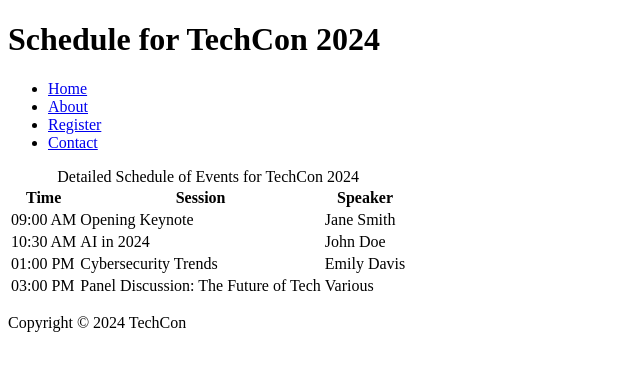
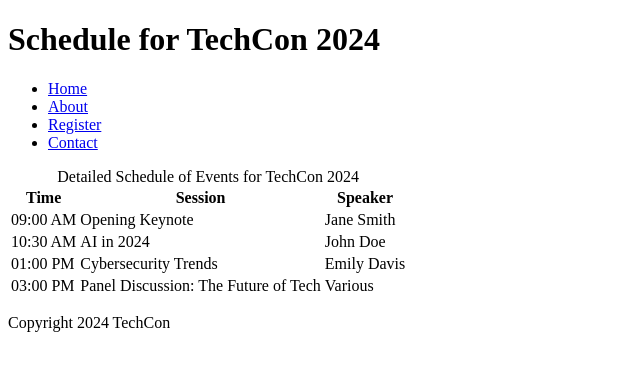
Before and after one commit to Aycreamy/TechCon_HTML, a plain HTML site: page techcon_website/schedule.html in a window 1280 px wide. Shown: the full height of the page, 0-640 px from the left. Drawn offline with Linux system fonts and the light colour scheme.

```diff
--- a/techcon_website/schedule.html
+++ b/techcon_website/schedule.html
@@ -53,7 +53,7 @@
     </main>
 
     <footer>
-      <p>Copyright © 2024 TechCon</p>
+      <p>Copyright 2024 TechCon</p>
     </footer>
   </body>
 </html>
```
